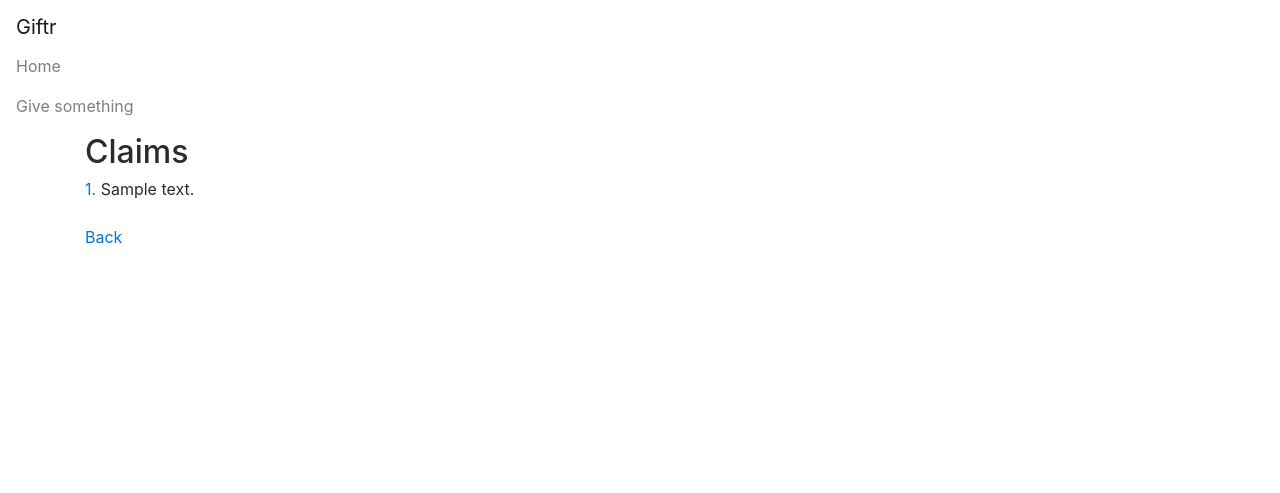
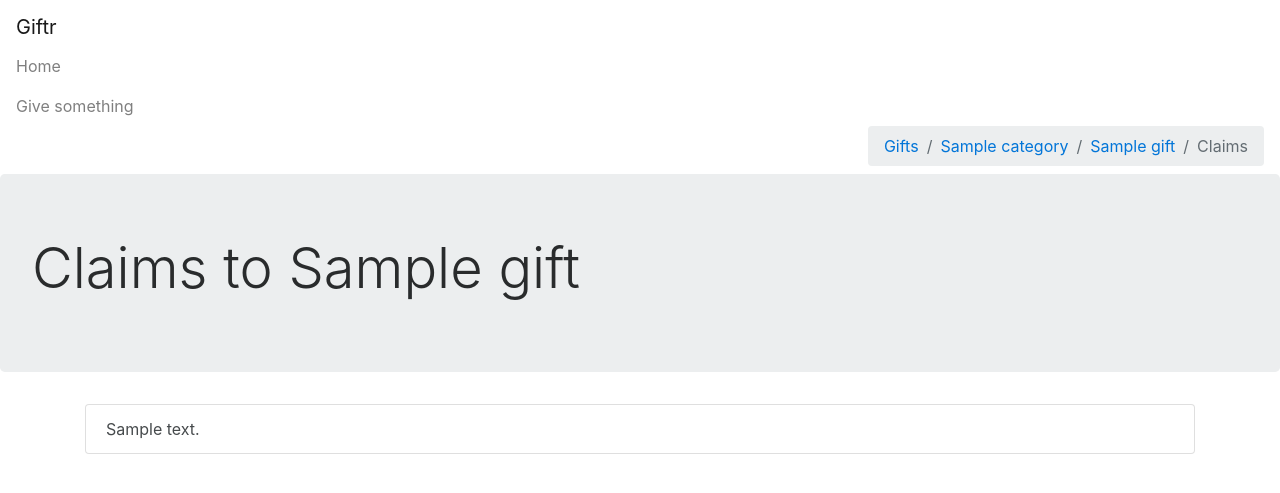
Before and after one commit to Zinston/giftr, a Flask app: page /gifts/1/claims in a window 1280 px wide. Shown: the top 493 px of the page. Run offline with Flask 2, Linux system fonts and the light colour scheme; tables that the repository leaves empty hold one stand-in row (values such as "Sample post"); some libraries are stand-ins or nearby versions.

Commit message:
Style claims.html.

```diff
--- a/templates/claims.html
+++ b/templates/claims.html
@@ -1,20 +1,24 @@
 {% extends "index.html" %}
 
+{% block header %}
+<header class="jumbotron">
+    <h1 class="display-4">Claims to {{ gift.name | truncate(50) }}</h1>
+</header>
+{% endblock %}
+
+{% block nav %}
+<ol class="breadcrumb ml-auto mb-0" style="padding:.5rem 1rem;">
+    <li class="breadcrumb-item"><a href="{{ url_for('get_gifts') }}">Gifts</a></li>
+    <li class="breadcrumb-item"><a href="{{ url_for('get_gifts', cat=gift.category.id) }}">{{ gift.category.name }}</a></li>
+    <li class="breadcrumb-item"><a href="{{ url_for('get_gift_byid', g_id=gift.id) }}">{{ gift.name | truncate(25) }}</a></li>
+    <li class="breadcrumb-item active" aria-current="page">Claims</li>
+</ol>
+{% endblock %}
+
 {% block body %}
-<section id="get">
-	<h2>Claims</h2>
-
+<div class="list-group">
     {% for claim in claims %}
-    <a href="{{ url_for('get_claim_byid', g_id=claim.gift_id, c_id=claim.id) }}">{{ loop.index }}.</a> {{ claim.message }}<br>
-    <br>
+    <a href="{{ url_for('get_claim_byid', g_id=claim.gift_id, c_id=claim.id) }}" class="list-group-item list-group-item-action">{{ claim.message }}</a>
     {% endfor %}
-</section>
-
-<section id="back">
-    {% if g_id %}
-    <a href="{{ url_for('get_gift_byid', g_id=g_id) }}">Back</a>
-    {% else %}
-    <a href="{{ url_for('get_gifts') }}">Back</a>
-    {% endif %}
-</section>
+</div>
 {% endblock %}
--- a/views.py
+++ b/views.py
@@ -154,9 +154,10 @@ def get_all_claims():
 @app.route('/gifts/<int:g_id>/claims', methods=['GET'])
 def get_claims(g_id):
     claims = c.query(Claim).filter_by(gift_id=g_id).all()
+    gift = c.query(Gift).filter_by(id=g_id).first()
 
     return render_template('claims.html',
-                           g_id=g_id,
+                           gift=gift,
                            claims=claims)
 
 
```
